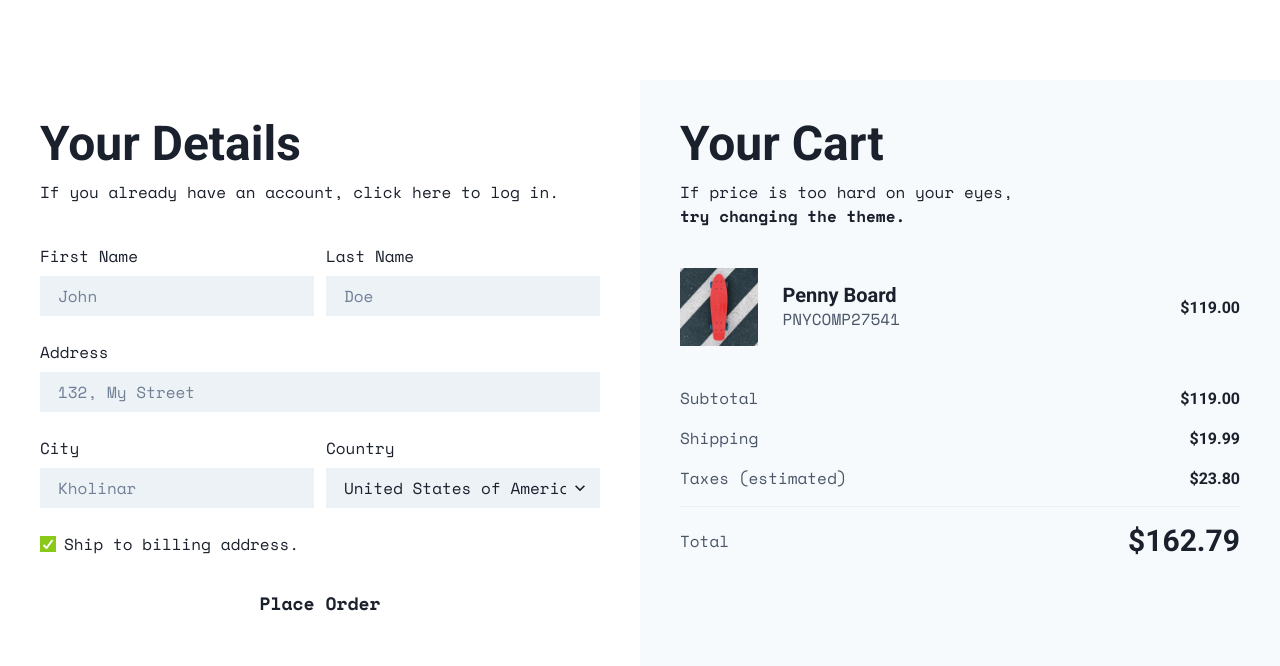
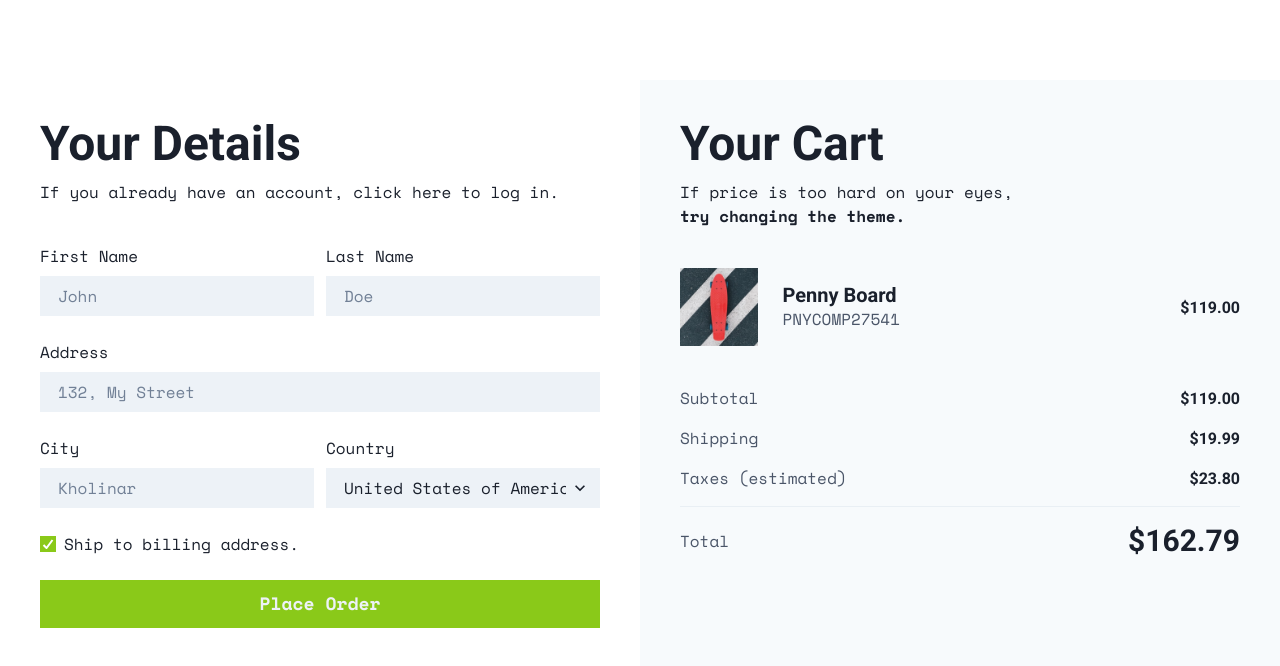
Before and after one commit to SazedWorldbringer/order-page, a Next.js app: page / in a window 1280 px wide. Shown: the top 666 px of the page. Built offline with nearby package versions, Linux system fonts and the light colour scheme.

Commit message:
feat: use mode to to switch background color and color of the custom button variant

```diff
--- a/src/theme/index.ts
+++ b/src/theme/index.ts
@@ -4,6 +4,7 @@ import {
   withDefaultColorScheme,
   withDefaultVariant,
 } from "@chakra-ui/react";
+import { mode } from "@chakra-ui/theme-tools";
 
 const inputSelectStyles = {
   variants: {
@@ -54,10 +55,20 @@ const theme = extendTheme(
     components: {
       Button: {
         variants: {
-          primary: {
+          primary: (props) => ({
             rounded: "none",
             ...brandRing,
-          },
+            color: mode("gray.100", "gray.800")(props),
+            backgroundColor: mode("brand.500", "brand.200")(props),
+
+            _hover: {
+              backgroundColor: mode("brand.600", "brand.300")(props),
+            },
+
+            _active: {
+              backgroundColor: mode("brand.700", "brand.400")(props),
+            },
+          }),
         },
       },
       Input: { ...inputSelectStyles },
```
